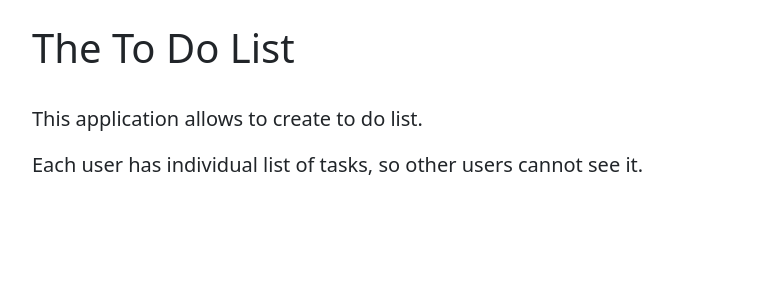
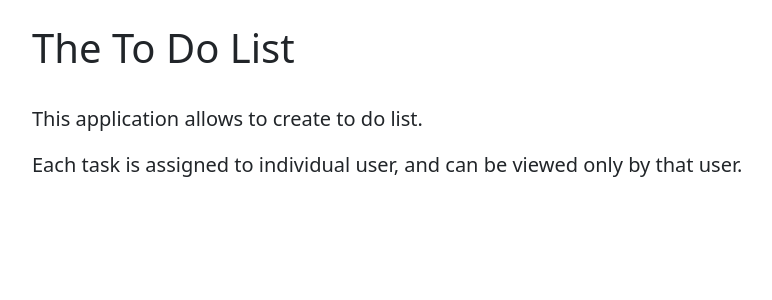
Before and after one commit to ToJestKrzysio/to-do, a Django app: page / in a window 1280 px wide. Shown: the part 56-356 px from the top of the page, without its empty margins (50-822 px from the left). Run offline with Django 3.2, Linux system fonts and the light colour scheme; some libraries are stand-ins or nearby versions.

Commit message:
changed description assigned to home view

```diff
--- a/home/templates/home/home.html
+++ b/home/templates/home/home.html
@@ -8,6 +8,6 @@
   <h1>The To Do List</h1>
   <br>
   <p class="lead">This application allows to create to do list.</p>
-  <p class="lead">Each user has individual list of tasks, so other users cannot
-    see it.</p>
+  <p class="lead">Each task is assigned to individual user, and can be viewed
+    only by that user.</p>
 {% endblock content %}
```
